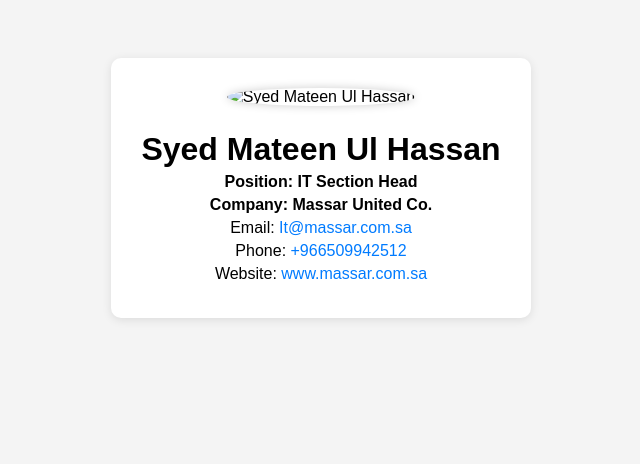
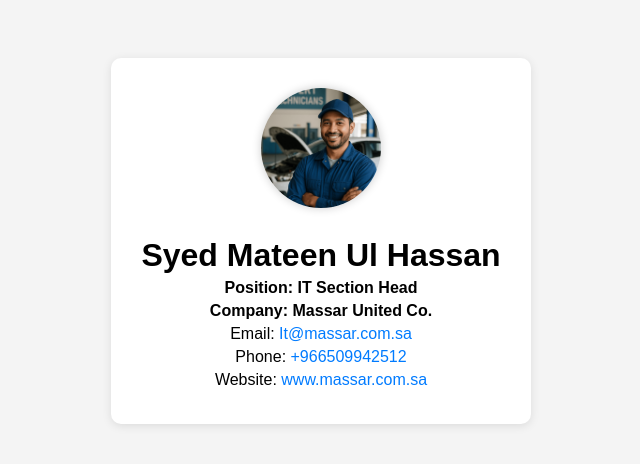
Before and after one commit to MassarUnitedIT/DigitalBusniessCard.github.io, a plain HTML site: page index.html in a window 1280 px wide. Shown: the whole page, without its empty margins (319-959 px from the left). Drawn offline with Linux system fonts and the light colour scheme.

Commit message:
index.html

```diff
--- a/index.html
+++ b/index.html
@@ -40,7 +40,7 @@
 </head>
 <body>
   <div class="card">
-    <img class="profile" src="IMAGE_URL_HERE" alt="Syed Mateen Ul Hassan">
+    <img class="profile" src="11221-min.png" alt="Syed Mateen Ul Hassan">
     <h1>Syed Mateen Ul Hassan</h1>
     <p><strong>Position: IT Section Head</strong></p>
     <p><strong>Company: Massar United Co.</strong></p>
```
